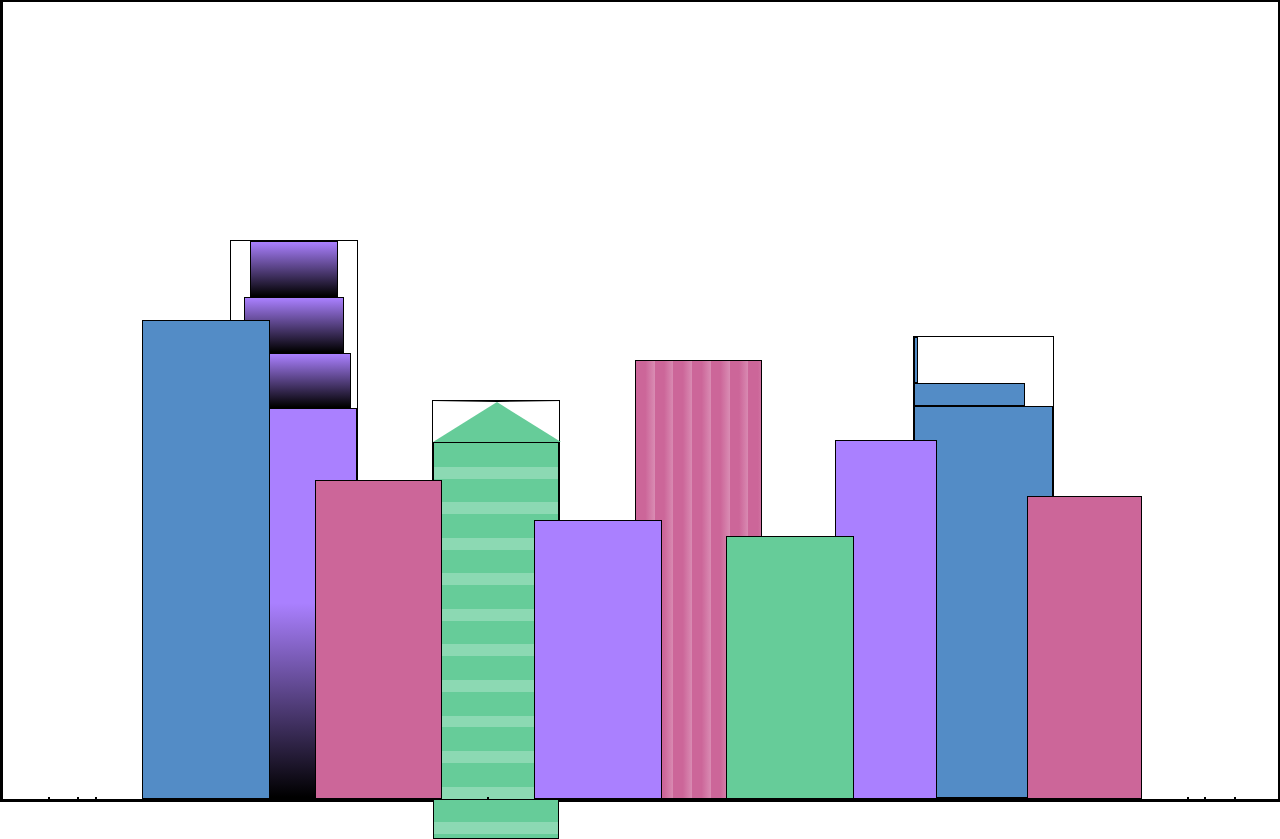
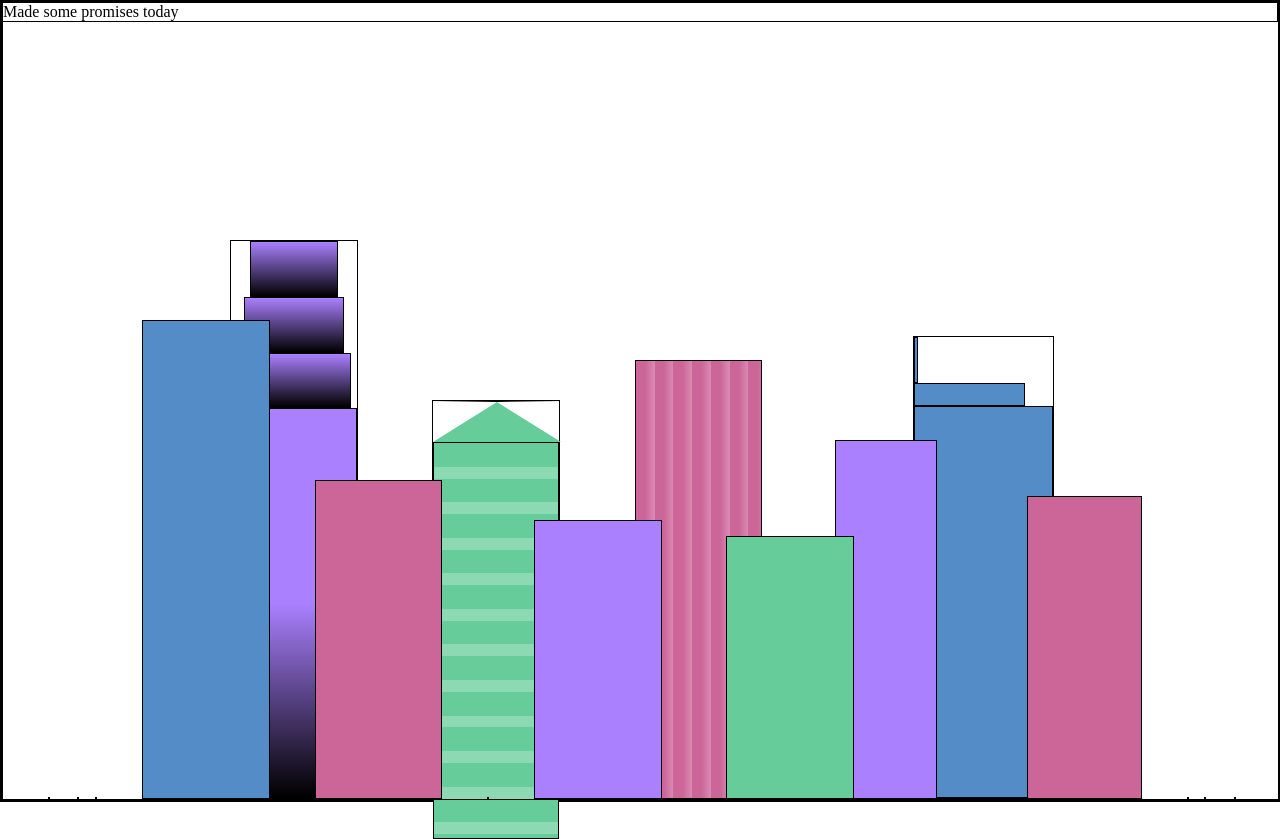
Before and after one commit to samiul-islam472/City-Skyline, a plain HTML site: page index.html in a window 1280 px wide. Drawn offline with Linux system fonts and the light colour scheme.

```diff
--- a/index.html
+++ b/index.html
@@ -44,5 +44,6 @@
       <div></div>
       <div></div>
     </div>
+    <div>Made some promises today</div>
   </body>
 </html>
```
